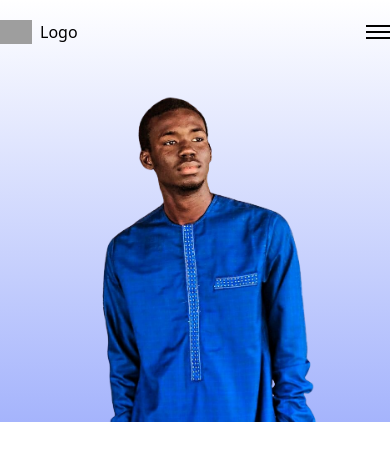
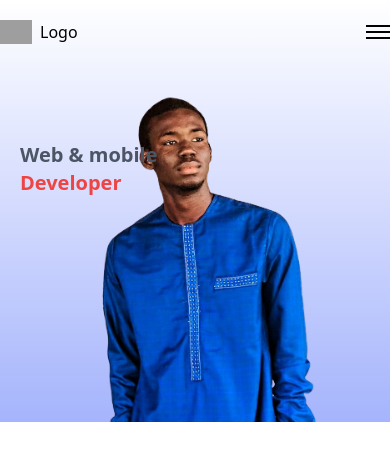
Before and after one commit to SNcodeur2001/mon-site, an Angular app: page /home in a window 390 px wide. Shown: the top 460 px of the page. Built offline with nearby package versions, Linux system fonts and the light colour scheme; grey boxes are pictures that could not be loaded.

Commit message:
Finalisation de l'ajout de l'image et du text avec le responsive design

```diff
--- a/src/app/app.component.html
+++ b/src/app/app.component.html
@@ -78,6 +78,12 @@
       <img class="absolute bottom-0 right-0 lg:left-0 mx-auto h-5/6 object-cover" src="../assets/images/IMG_20240808_153735_521-removebg.png" alt="">
 
       <div class="hidden lg:block absolute -bottom-1/4 right-0 left-0 mx-auto w-big h-big bg bg-indigo-900 rounded-full -z-10"></div>
+
+      <div class="absolute top-1/3 left-5 text-xl sm:text-4xl md:text-4xl md:left-10 lg:left-5 xl:left-32 xl:text-4xl font-bold">
+        <span class="text-gray-600">Web & mobile</span>
+        <p class="text-red-500">Developer</p>
+    </div>
+
     </div>
   </body>
 </html>
```
